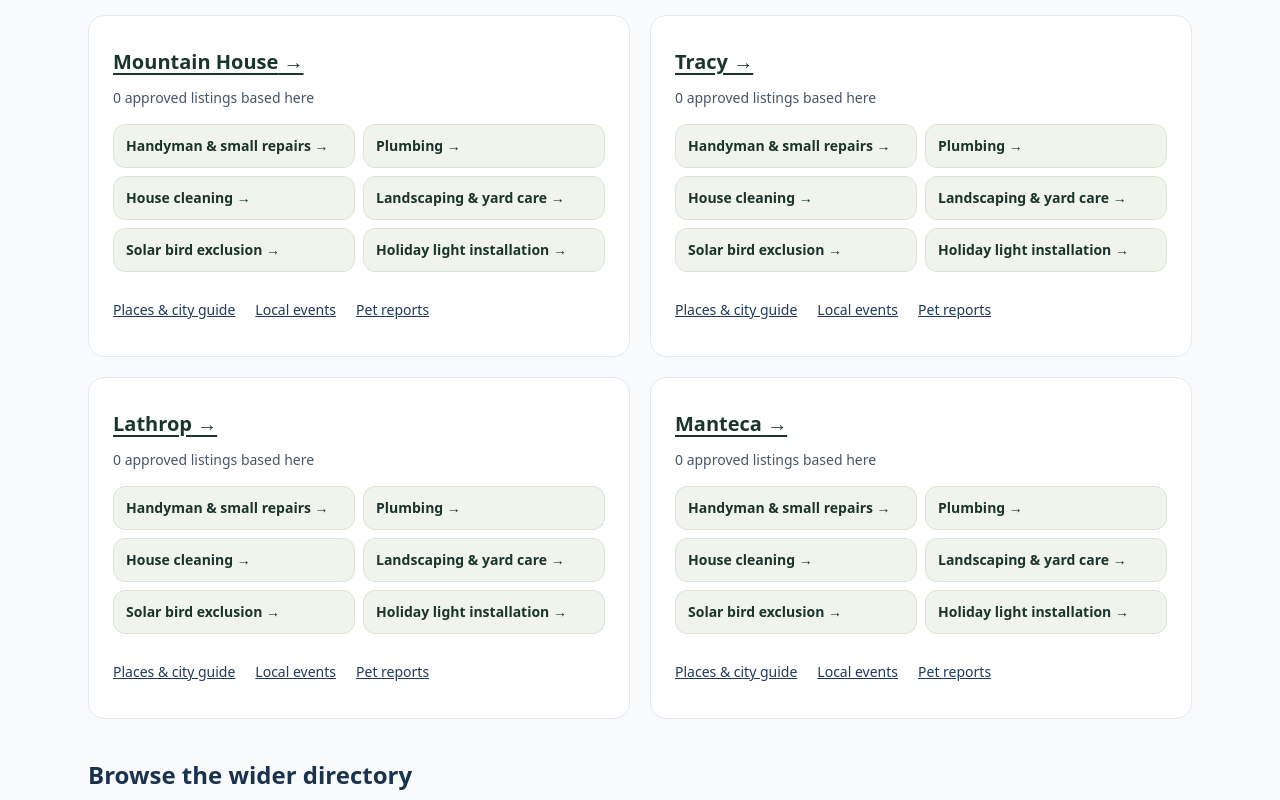
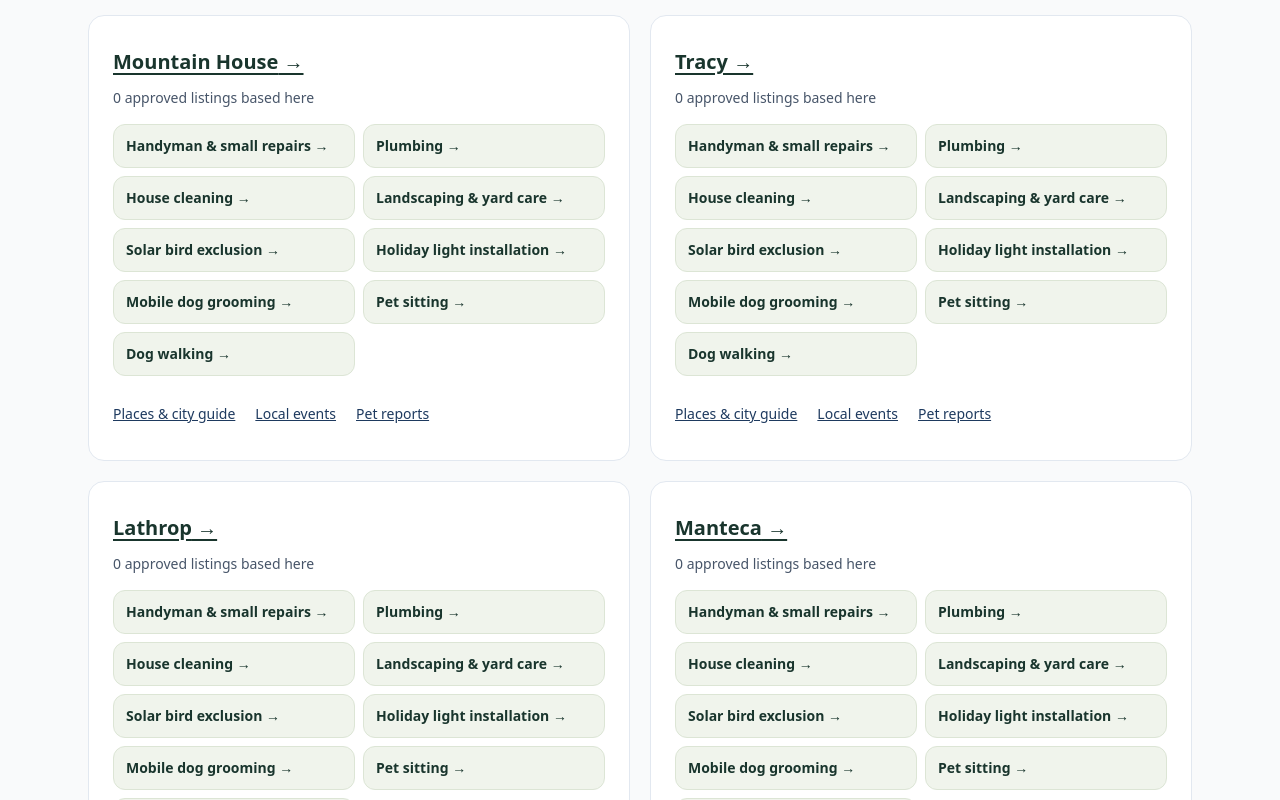
Before and after one commit to dsovan2004-beep/moho-app, a Next.js app: page /discover in a window 1280 px wide. Shown: the part 1400-2200 px from the top of the page. Built offline with nearby package versions, Linux system fonts and the light colour scheme; no server answers; the database is empty.

Commit message:
Make checked pet services discoverable across four cities

```diff
--- a/app/[city]/page.tsx
+++ b/app/[city]/page.tsx
@@ -60,7 +60,7 @@ export default async function CityPage({ params }: PageProps) {
     <section className="mt-10" aria-labelledby="service-heading">
       <h2 id="service-heading" className="text-2xl font-bold text-slate-900">What needs doing?</h2>
       <p className="mt-2 text-sm text-slate-600">These shortlists use website-checked service information. We are still building coverage.</p>
-      <div className="grid sm:grid-cols-2 lg:grid-cols-4 gap-3 mt-5">{SERVICE_CHOICES.map(service => <Link key={service.key} href={`${directoryUrl}&service=${service.key}`} className="rounded-2xl border border-slate-200 bg-white p-5 font-semibold text-[#19352d] hover:border-[#19352d] focus-visible:ring-2 focus-visible:ring-[#19352d]">{service.label}<span className="block mt-3 text-sm font-normal">See checked options →</span></Link>)}</div>
+      <div className="grid sm:grid-cols-2 lg:grid-cols-4 gap-3 mt-5">{SERVICE_CHOICES.map(service => <Link key={service.key} href={`/directory?${new URLSearchParams({city:city.name,category:service.category,service:service.key})}`} className="rounded-2xl border border-slate-200 bg-white p-5 font-semibold text-[#19352d] hover:border-[#19352d] focus-visible:ring-2 focus-visible:ring-[#19352d]">{service.label}<span className="block mt-3 text-sm font-normal">See checked options →</span></Link>)}</div>
     </section>
 
     <section className="mt-10" aria-labelledby="checked-heading">
--- a/app/directory/page.tsx
+++ b/app/directory/page.tsx
@@ -10,7 +10,7 @@ import { CITIES as CITY_LIST, CITY_BY_NAME, RELAUNCH_CITY_NAMES } from '@/lib/ci
 import Link from 'next/link'
 import ListingEvidence from '@/app/components/ListingEvidence'
 import { CHECK_COLUMNS } from '@/lib/listing-evidence'
-import { SERVICE_CHOICES } from '@/lib/services'
+import { SERVICE_CHOICES, serviceForCategory } from '@/lib/services'
 import { directoryHref } from '@/lib/directory-filters'
 import { businessHref } from '@/lib/business-discovery'
 import BusinessContactActions from '@/app/components/BusinessContactActions'
@@ -169,7 +169,7 @@ export default function DirectoryPage() {
   const requestedCity = searchParams.get('city') ?? 'All Cities'
   const city = requestedCity === 'All Cities' || CITY_LIST.some(c => c.name === requestedCity) ? requestedCity : 'All Cities'
   const category = searchParams.get('category') ?? 'All'
-  const service = ['All', 'Home Services'].includes(category) ? SERVICE_CHOICES.find(item => item.key === searchParams.get('service')) : undefined
+  const service = serviceForCategory(searchParams.get('service'), category)
   const query    = searchParams.get('q')        ?? ''
   const sortBy   = searchParams.get('sort')     ?? 'name'
 
@@ -318,8 +318,15 @@ export default function DirectoryPage() {
       </div>
 
       {loadError && <p role="alert" className="mb-5 bg-amber-50 border border-amber-300 p-4 rounded-xl">We couldn't load these listings. <button onClick={() => fetchPage(0, true)} className="inline-flex min-h-11 items-center font-bold underline">Try again</button></p>}
-      <div className="flex flex-wrap gap-2 mb-5" aria-label="Home service shortcuts">{SERVICE_CHOICES.map(item => <Link key={item.key} aria-current={service?.key === item.key ? 'page' : undefined} className={`inline-flex min-h-11 items-center px-4 py-2 rounded-full text-sm border ${service?.key === item.key ? 'bg-[#1e3a5f] text-white border-[#1e3a5f]' : 'border-slate-300 bg-white text-slate-700 hover:border-blue-600'}`} href={`/directory?${new URLSearchParams({city,category:'Home Services',service:item.key})}`}>{item.label}</Link>)}</div>
-      {service && <div className="bg-[#f0f4ec] border border-[#dce5d5] p-4 rounded-xl mb-5"><p className="font-semibold">{service.label} · website-checked shortlist</p><p className="text-sm text-slate-600 mt-1">Only providers with dated source evidence for this service and city appear here. This is a contact shortlist, not a quality endorsement.</p><Link className="inline-flex min-h-11 items-center mt-2 text-sm underline" href={`/directory?${new URLSearchParams({city,category:'Home Services'})}`}>Browse all existing home-service listings →</Link></div>}
+      <section className="rounded-2xl border border-slate-200 bg-white p-4 sm:p-5 mb-5" aria-labelledby="service-shortcuts-heading">
+        <h2 id="service-shortcuts-heading" className="text-lg font-bold text-[#19352d]">What do you need help with?</h2>
+        <p className="mt-1 text-sm text-slate-600">Choose a service to see providers with dated website checks for your city.</p>
+        <div className="grid md:grid-cols-2 gap-5 mt-4">{(['Home Services', 'Pet Services'] as const).map(group => <div key={group}>
+          <h3 className="text-xs font-bold uppercase tracking-wide text-slate-500 mb-2">{group === 'Home Services' ? 'Home & yard' : 'Pets & everyday care'}</h3>
+          <div className="flex flex-wrap gap-2">{SERVICE_CHOICES.filter(item => item.category === group).map(item => <Link key={item.key} aria-current={service?.key === item.key ? 'page' : undefined} className={`inline-flex min-h-11 items-center px-3 py-2 rounded-xl text-sm border focus-visible:ring-2 focus-visible:ring-[#19352d] ${service?.key === item.key ? 'bg-[#19352d] text-white border-[#19352d]' : 'border-slate-200 bg-[#f7f8f5] text-slate-700 hover:border-[#19352d]'}`} href={`/directory?${new URLSearchParams({city,category:item.category,service:item.key})}`}>{item.label}</Link>)}</div>
+        </div>)}</div>
+      </section>
+      {service && <div className="bg-[#f0f4ec] border border-[#dce5d5] p-4 rounded-xl mb-5"><p className="font-semibold">{service.label} · website-checked shortlist</p><p className="text-sm text-slate-600 mt-1">Only providers with dated source evidence for this service and city appear here. This is a contact shortlist, not a quality endorsement.</p><Link className="inline-flex min-h-11 items-center mt-2 text-sm underline" href={`/directory?${new URLSearchParams({city,category:service.category})}`}>Browse all {service.category.toLowerCase()} listings →</Link></div>}
 
       {/* ── Mobile: search + filter chips ── */}
       <div className="lg:hidden mb-4 space-y-3">
@@ -596,7 +603,7 @@ export default function DirectoryPage() {
               <p className="text-sm mt-1 mb-4">{query ? 'Try another name or remove your search term.' : 'Broaden the service while keeping your city selected.'}</p>
               <div className="flex flex-wrap justify-center gap-3">
                 {query && <Link href={directoryHref(filters,{query:null})} className="inline-flex min-h-11 items-center rounded-xl border border-slate-300 px-4 text-sm font-semibold text-[#19352d]">Remove search term</Link>}
-                {service && <Link href={directoryHref(filters,{service:null})} className="inline-flex min-h-11 items-center rounded-xl border border-slate-300 px-4 text-sm font-semibold text-[#19352d]">Browse more home services</Link>}
+                {service && <Link href={directoryHref(filters,{service:null})} className="inline-flex min-h-11 items-center rounded-xl border border-slate-300 px-4 text-sm font-semibold text-[#19352d]">Browse more services</Link>}
               </div>
               {(city !== 'All Cities' || category !== 'All' || service || query) && (
                 <Link
--- a/app/discover/page.tsx
+++ b/app/discover/page.tsx
@@ -116,7 +116,7 @@ export default async function DiscoverPage({searchParams}:{searchParams:Promise<
       <div className="mt-5 grid md:grid-cols-2 gap-5">{LOCAL_CITIES.map(city => <article key={city.slug} className="rounded-2xl border border-slate-200 bg-white p-5 sm:p-6 min-w-0">
         <h3 className="text-xl font-bold text-[#19352d]"><Link href={`/${city.slug}`} className="inline-flex min-h-11 items-center underline underline-offset-4">{city.name} →</Link></h3>
         <p className="text-sm text-slate-600 mt-1">{counts ? `${counts.totals[city.name]??0} approved listings based here` : 'Listing count unavailable'}</p>
-        <div className="mt-4 grid sm:grid-cols-2 gap-2" aria-label={`Checked services serving ${city.name}`}>{SERVICE_CHOICES.map(service => <Link key={service.key} href={`/directory?${new URLSearchParams({city:city.name,category:'Home Services',service:service.key})}`} className="inline-flex min-h-11 items-center rounded-xl border border-[#dce5d5] bg-[#f0f4ec] px-3 py-2 text-sm font-semibold text-[#19352d] hover:border-[#19352d]">{service.label} →</Link>)}</div>
+        <div className="mt-4 grid sm:grid-cols-2 gap-2" aria-label={`Checked services serving ${city.name}`}>{SERVICE_CHOICES.map(service => <Link key={service.key} href={`/directory?${new URLSearchParams({city:city.name,category:service.category,service:service.key})}`} className="inline-flex min-h-11 items-center rounded-xl border border-[#dce5d5] bg-[#f0f4ec] px-3 py-2 text-sm font-semibold text-[#19352d] hover:border-[#19352d]">{service.label} →</Link>)}</div>
         <div className="mt-4 flex flex-wrap gap-x-5 gap-y-1 text-sm text-[#1e3a5f]">
           <Link className="inline-flex min-h-11 items-center underline" href={`/${city.slug}`}>Places & city guide</Link>
           <Link className="inline-flex min-h-11 items-center underline" href={`/events?${new URLSearchParams({city:city.name})}`}>Local events</Link>
--- a/lib/directory-filters.ts
+++ b/lib/directory-filters.ts
@@ -1,4 +1,4 @@
-import { SERVICE_CHOICES } from './services'
+import { serviceForCategory } from './services'
 
 export type DirectoryFilters = { city: string; category: string; service?: string; query: string; sort: string }
 type FilterPatch = Partial<{ [K in keyof DirectoryFilters]: DirectoryFilters[K] | null }>
@@ -8,8 +8,8 @@ export function directoryHref(current: DirectoryFilters, patch: FilterPatch = {}
   const next = { ...current, ...patch }
   if (patch.category != null && patch.category !== current.category && !('service' in patch)) next.service = null
   const params = new URLSearchParams({ city: next.city ?? 'All Cities', category: next.category ?? 'All' })
-  const validService = SERVICE_CHOICES.some(item => item.key === next.service)
-  if (validService && ['All', 'Home Services'].includes(next.category ?? 'All')) params.set('service', next.service!)
+  const validService = serviceForCategory(next.service, next.category ?? 'All')
+  if (validService) params.set('service', next.service!)
   if (next.query?.trim()) params.set('q', next.query.trim())
   if (next.sort && ['name', 'rating', 'newest'].includes(next.sort)) params.set('sort', next.sort)
   return `/directory?${params}`
--- a/lib/services.ts
+++ b/lib/services.ts
@@ -1,8 +1,15 @@
 export const SERVICE_CHOICES = [
-  { key: 'handyman', label: 'Handyman & small repairs', tag: 'handyman' },
-  { key: 'plumbing', label: 'Plumbing', tag: 'plumbing' },
-  { key: 'house-cleaning', label: 'House cleaning', tag: 'house cleaning' },
-  { key: 'landscaping', label: 'Landscaping & yard care', tag: 'landscaping' },
-  { key: 'solar-bird-exclusion', label: 'Solar bird exclusion', tag: 'solar bird exclusion' },
-  { key: 'holiday-light-installation', label: 'Holiday light installation', tag: 'holiday light installation' },
+  { key: 'handyman', label: 'Handyman & small repairs', category: 'Home Services', tag: 'handyman' },
+  { key: 'plumbing', label: 'Plumbing', category: 'Home Services', tag: 'plumbing' },
+  { key: 'house-cleaning', label: 'House cleaning', category: 'Home Services', tag: 'house cleaning' },
+  { key: 'landscaping', label: 'Landscaping & yard care', category: 'Home Services', tag: 'landscaping' },
+  { key: 'solar-bird-exclusion', label: 'Solar bird exclusion', category: 'Home Services', tag: 'solar bird exclusion' },
+  { key: 'holiday-light-installation', label: 'Holiday light installation', category: 'Home Services', tag: 'holiday light installation' },
+  { key: 'mobile-dog-grooming', label: 'Mobile dog grooming', category: 'Pet Services', tag: 'mobile dog grooming' },
+  { key: 'pet-sitting', label: 'Pet sitting', category: 'Pet Services', tag: 'pet sitting' },
+  { key: 'dog-walking', label: 'Dog walking', category: 'Pet Services', tag: 'dog walking' },
 ] as const
+
+export function serviceForCategory(key: string | null | undefined, category: string) {
+  return SERVICE_CHOICES.find(item => item.key === key && (category === 'All' || item.category === category))
+}
```
Also changed, not shown: 3 other files (tests, documents, lock files or other folders).
